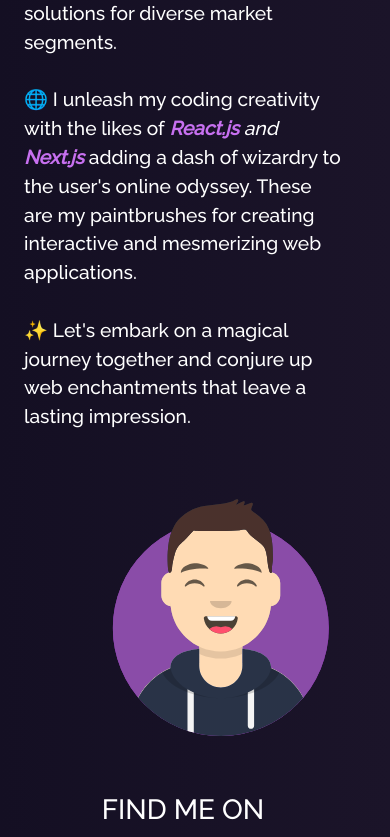
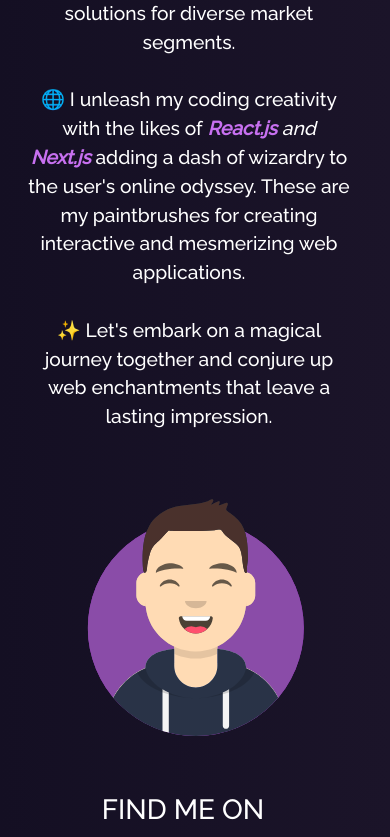
Before and after one commit to swapnilkr/CodeGraffiti, a React (Create React App) app: page / in a window 390 px wide. Shown: the part 1829-2666 px from the top of the page. Built offline with nearby package versions, Linux system fonts and the light colour scheme.

Commit message:
Error: Responsive fail

```diff
--- a/src/components/Home/HomeBottomComp.js
+++ b/src/components/Home/HomeBottomComp.js
@@ -116,7 +116,7 @@ function HomeBottomComp() {
                   <FaLinkedinIn />
                 </a>
               </li>
-              <li className="social-icons">
+              {/* <li className="social-icons">
                 <a
                   href="https://www.instagram.com/s_for._.swapnil/"
                   target="_blank"
@@ -125,7 +125,7 @@ function HomeBottomComp() {
                 >
                   <AiFillInstagram />
                 </a>
-              </li>
+              </li> */}
             </ul>
           </Col>
         </Row>
--- a/src/components/Home/TechExp.js
+++ b/src/components/Home/TechExp.js
@@ -6,7 +6,7 @@ function TechExp() {
     <Typewriter
       options={{
         strings: [
-          "Software Developer@Motorola",
+          "Software Developer @ Motorola",
           "MERN Stack Developer",
           "Open Source Contributor",
           "Turning Coffee into Code"
--- a/src/components/Navbar.js
+++ b/src/components/Navbar.js
@@ -73,9 +73,9 @@ function NavBar() {
                             }
                             show={dropdownExpand}
                             onClick={() => setDropdownExpand(!dropdownExpand)}
-                            onBlur={() => setDropdownExpand(!dropdownExpand)}
-                            onMouseEnter={() => setDropdownExpand(true)}
-                            onMouseLeave={() => setDropdownExpand(false)}
+                            // onBlur={() => setDropdownExpand(!dropdownExpand)}
+                            // onMouseEnter={() => setDropdownExpand(true)}
+                            // onMouseLeave={() => setDropdownExpand(false)}
                         >
                             <Nav.Link as={Link} to="/whoiam" onClick={() => setExpand(false)}>
                                 Who i am
--- a/src/style.css
+++ b/src/style.css
@@ -524,6 +524,9 @@ button:focus {
     .myAvtar {
         padding-top: 2em !important;
         padding-bottom: 2em !important;
+        padding-left: calc(var(--bs-gutter-x)*1.5) !important;
+        padding-right: calc(var(--bs-gutter-x)*.5) !important;
+        display: flex;
     }
 }
 
@@ -531,6 +534,9 @@ button:focus {
     position: relative;
     padding-bottom: 70px !important;
     padding-top: 70px !important;
+    padding-left: 0.75rem !important;
+    padding-right: 0.75rem !important;
+
 }
 
 .home-about-description {
@@ -538,12 +544,13 @@ button:focus {
     padding-top: 100px !important;
     padding-bottom: 20px !important;
     text-align: center;
+    padding-right: 0px !important;
 }
 
 .home-about-body {
     padding-top: 50px;
     font-size: 1.2em !important;
-    text-align: left;
+    /* text-align: left; */
 }
 
 .home-about-social {
@@ -1036,6 +1043,9 @@ button:focus {
     color: white !important;
 }
 
+#experience {
+    padding-right: 0px !important ;
+}
 
 .timeline {
     position: relative;
```
